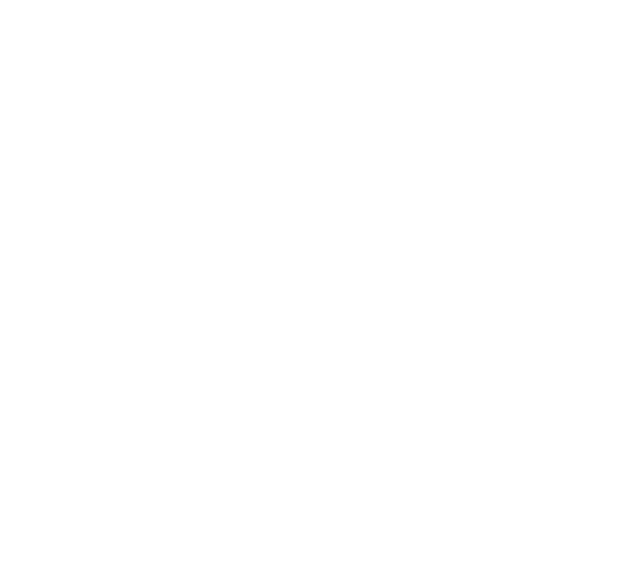
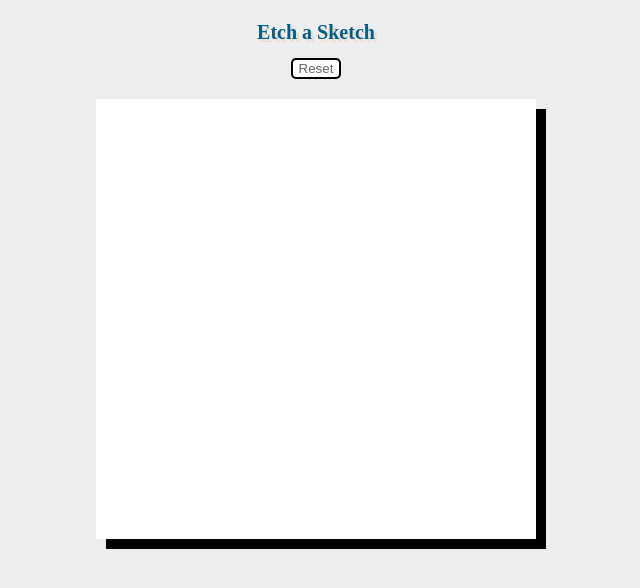
Before and after one commit to kloxer/Etch-A-Sketch, a plain HTML site: page index.html in a window 1280 px wide. Shown: the whole page, without its empty margins (324-964 px from the left). Drawn offline with Linux system fonts and the light colour scheme.

Commit message:
Created etch a sketch, grid needs fine tuning.

```diff
--- a/index.html
+++ b/index.html
@@ -4,8 +4,15 @@
     <meta charset="UTF-8">
     <meta name="viewport" content="width=device-width, initial-scale=1.0">
     <title>Document</title>
+    <link rel="stylesheet" href="styles.css">
+        <script src ="./script.js" defer ></script>
+
 </head>
 <body>
+    <h1>Etch a Sketch</h1>
+
+
+
 
 </body>
 </html>
--- /dev/null
+++ b/script.js
@@ -0,0 +1,72 @@
+
+const selectDiv = document.querySelector("body");
+
+const buttonDiv = document.createElement("div");
+buttonDiv.id = "buttonDiv"
+const button = document.createElement("button");
+button.textContent='Reset';
+buttonDiv.appendChild(button);
+
+selectDiv.appendChild(buttonDiv);
+
+function createBox(x=10){
+    const sketchBox = document.createElement("div"); //create box
+    sketchBox.id = "sketchBox";
+    sketchBox.style.display = "flex";
+    sketchBox.style.padding = "20px";
+
+    let rows = x;
+    let columns = rows;
+
+    for (let i = 0; i <= rows; i++) {
+        const row = document.createElement("div");
+        row.className="row"
+        row.id = i ;
+        for (let j = 0; j <= columns; j++) {
+            const innerSquare = document.createElement("div");
+            innerSquare.className = "box"
+            innerSquare.id = j;
+
+            innerSquare.style.minWidth="5vh";
+            innerSquare.style.minHeight="5vh";
+
+
+
+            row.appendChild(innerSquare);
+
+        }
+        sketchBox.appendChild(row);
+
+    }
+
+
+
+    selectDiv.appendChild(sketchBox);
+
+    const innerSquare = document.querySelectorAll(".box");
+
+    innerSquare.forEach(element => {
+        element.addEventListener('mousemove', (e) => {
+            element.style.backgroundColor = "black";
+
+        });
+
+    });
+
+}
+
+createBox();
+
+function doClick(){
+    let x = prompt("Enter a value for grid size lower than 15:");
+    if (x >= 16){
+        alert("Higher than 100");
+        return;
+    }
+    let sketchBox = document.querySelector("#sketchBox")
+    selectDiv.removeChild(sketchBox);
+
+    createBox(x);
+}
+
+button.addEventListener('click', doClick);
--- /dev/null
+++ b/styles.css
@@ -0,0 +1,46 @@
+body{
+    display:flex;
+    justify-content: center;
+    flex-direction: column;
+    align-items: center;
+    background-color: #ededed;
+}
+
+h1{
+    font-size: 20px;
+
+    color:#005e8a;
+    text-shadow: 3px 3px #eddcd2;
+
+}
+
+button{
+    color:#666666;
+    background-color: #ffffff;
+    border-style: solid;
+    border-radius: 5px;
+}
+#sketchBox {
+    display: flex; /* Updated to use Flexbox */
+    justify-content: center;
+    flex-direction: column;
+
+    max-width: 70vh;
+    max-height: 70vh;
+
+}
+
+.row{
+    display: flex;
+
+}
+
+
+.box {
+    display: flex;
+    flex-grow: 1; /* Use flex-grow to fill available space equally */
+    min-width: 0; /* Set minimum width to 0 to allow flex-grow to work */
+    background-color: white;
+    box-shadow: 10px 10px  black;
+
+}
```
